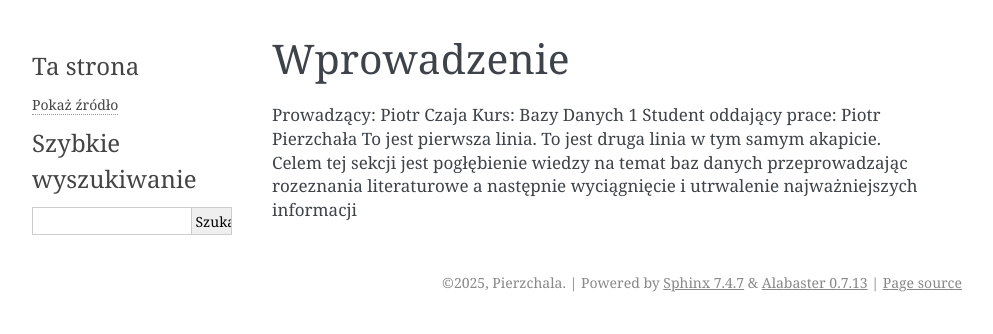
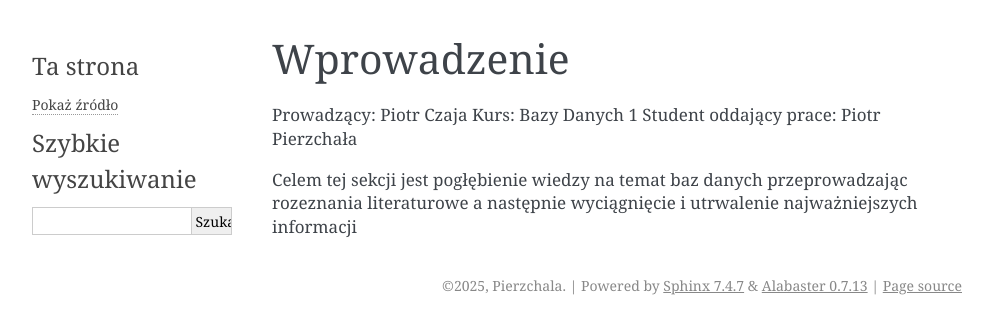
Before and after one commit to Potu123/Sprawozdanie, a Sphinx documentation site: the page built from source/rozdzial1/index.rst, in a window 1280 px wide. Shown: the top 334 px of the page, without its empty margins (148-1141 px from the left). Built offline with Sphinx 7.4.7, drawn with Linux system fonts in a browser that asks for light colours; pages that are not in the unit, such as notebooks, are missing from menus.

Commit message:
Update index.rst

```diff
--- a/source/rozdzial1/index.rst
+++ b/source/rozdzial1/index.rst
@@ -5,6 +5,5 @@ Wprowadzenie
 Prowadzący: Piotr Czaja
 Kurs: Bazy Danych 1
 Student oddający prace: Piotr Pierzchała
-To jest pierwsza linia.
-To jest druga linia w tym samym akapicie.
+
 Celem tej sekcji jest pogłębienie wiedzy na temat baz danych przeprowadzając rozeznania literaturowe a następnie wyciągnięcie i utrwalenie najważniejszych informacji
```
